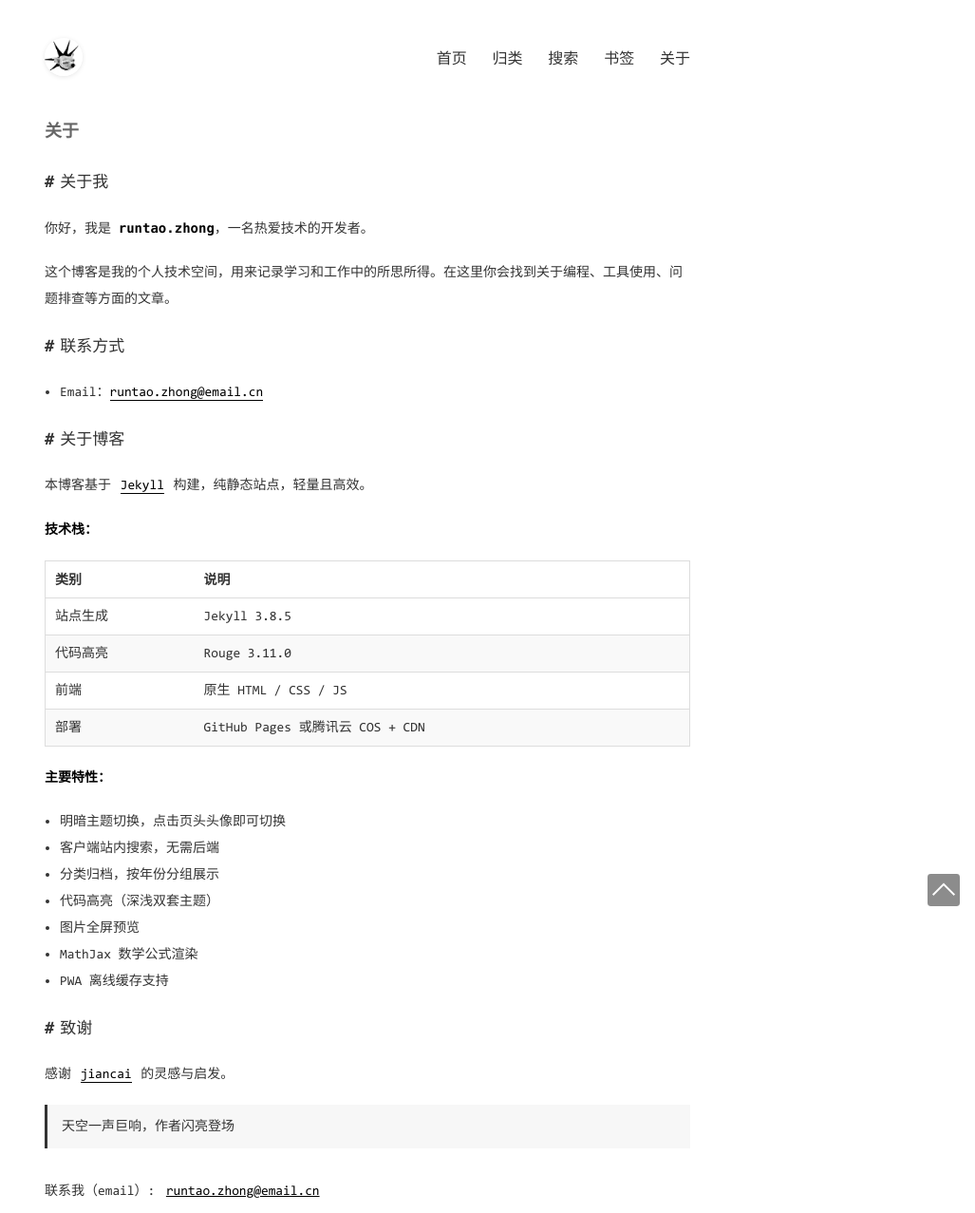
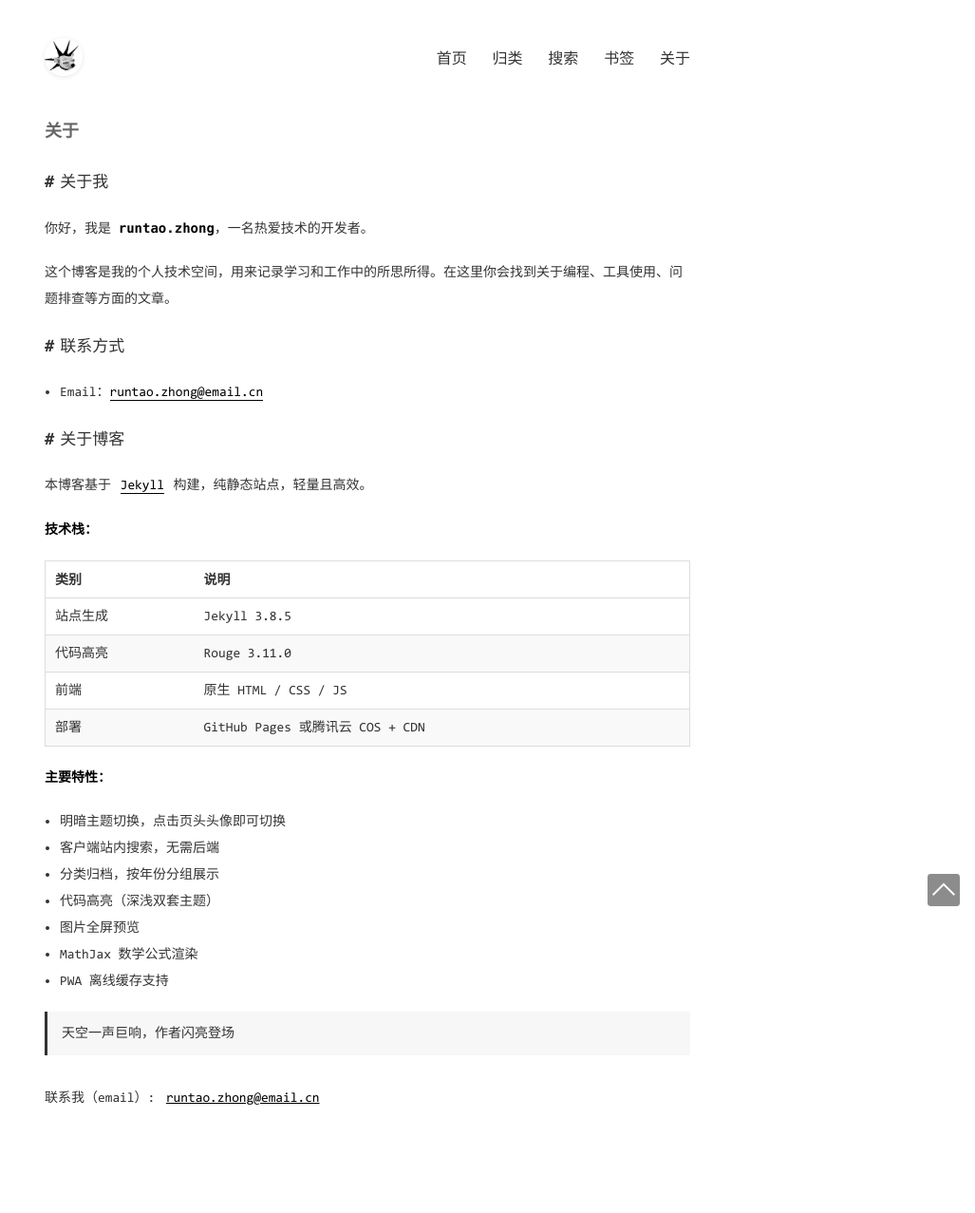
Before and after one commit to zhongruntao/zhongruntao.github.io, a Jekyll site: the page built from pages/about.md, in a window 1280 px wide. Shown: the whole page at 95% size, without its empty margins (253-1280 px from the left). Built offline with Jekyll 4.4.1, drawn with Linux system fonts in a browser that asks for light colours; after the commit the page ends 1179 px from its top, so only the background shows below that.

```diff
--- a/pages/about.md
+++ b/pages/about.md
@@ -36,8 +36,4 @@ title: 关于
 - MathJax 数学公式渲染
 - PWA 离线缓存支持
 
-## 致谢
-
-感谢 [jiancai](https://blog.jiancai.life/) 的灵感与启发。
-
 > 天空一声巨响，作者闪亮登场
```
